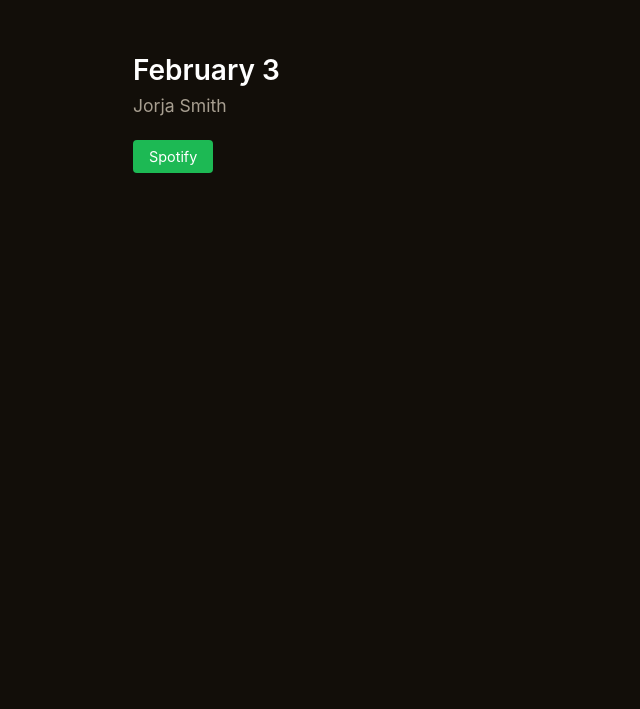
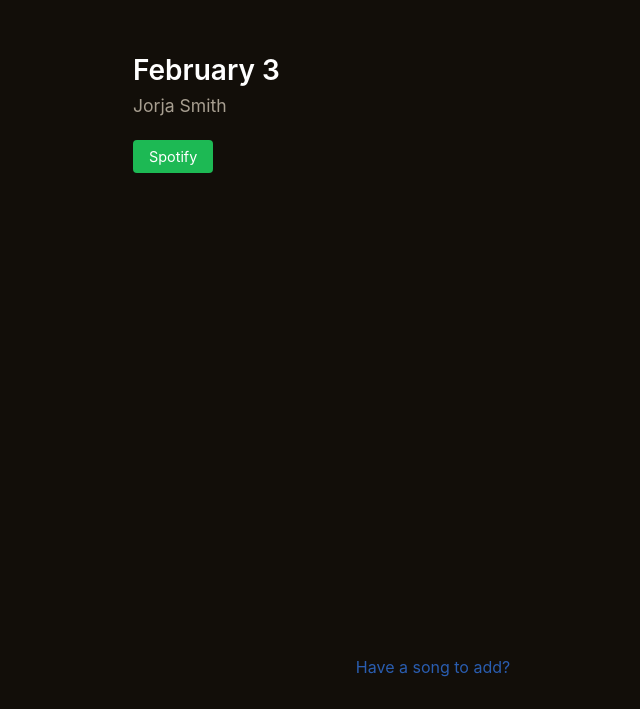
Before and after one commit to Nathansbud/Daysongs, a plain HTML site: page songs.html in a window 1280 px wide. Shown: the part 91-800 px from the top of the page, without its empty margins (207-847 px from the left). Drawn offline with Linux system fonts and the light colour scheme.

Commit message:
song of the day

```diff
--- a/songs.html
+++ b/songs.html
@@ -25,6 +25,10 @@
                     </div>
                 </div>
             </div>
+
+            <footer class="footer">
+                <a href="https://github.com/Nathansbud/Daysongs/issues/1">Have a song to add?</a>
+            </footer>
         </div>
     </body>
 </html>
--- a/style.css
+++ b/style.css
@@ -114,3 +114,17 @@
     color: #8a8072;
     font-size: 0.9rem;
 }
+
+.footer {
+    position: fixed;
+    bottom: 2rem;
+    left: 0;
+    right: 0;
+    text-align: center;
+}
+
+.footer a,
+.footer a:visited {
+    color: #2a5db0;
+    text-decoration: none;
+}
```
